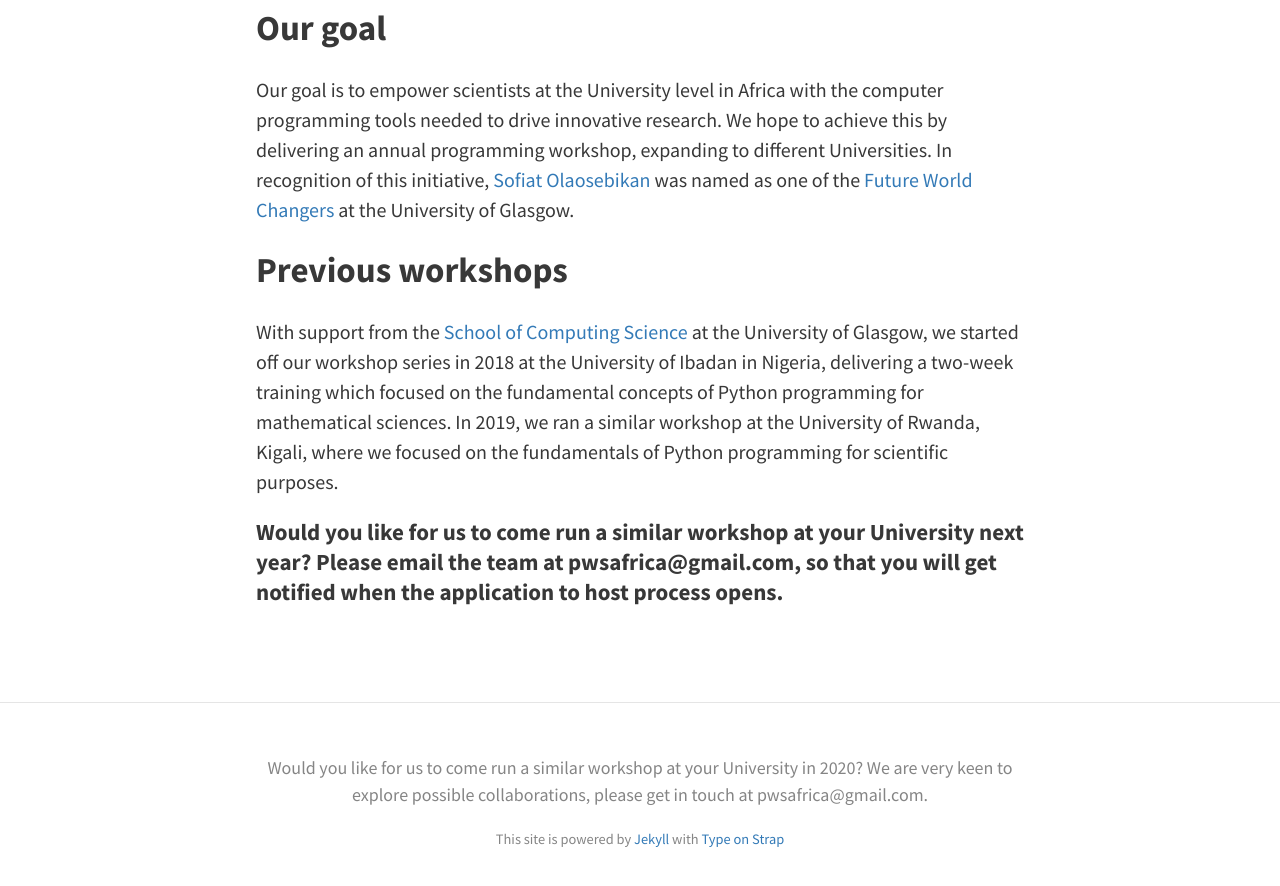
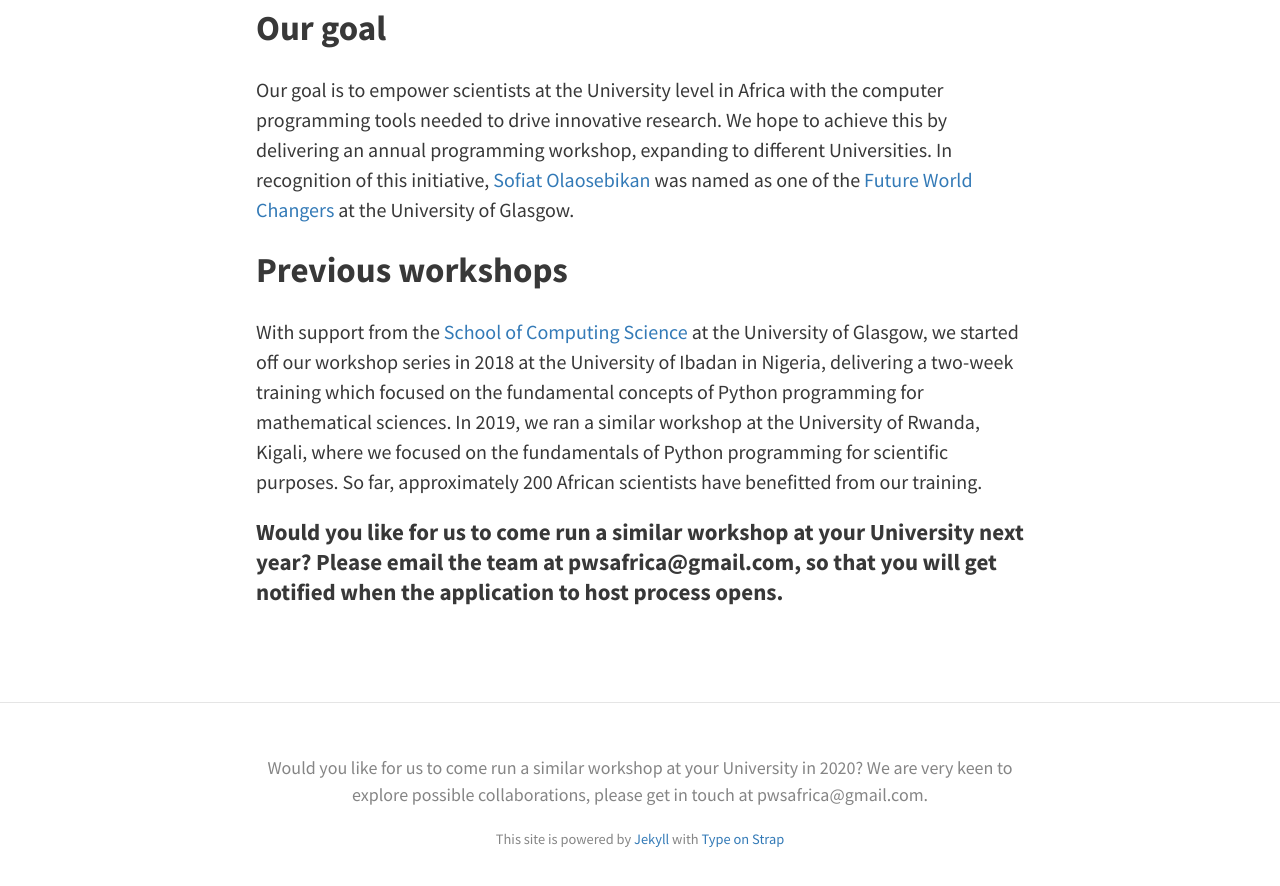
Before and after one commit to pwsafrica/pwsafrica.github.io, a Jekyll site: the page built from pages/1_about.md, in a window 1280 px wide and 900 px high, scrolled down 588 px. Shown: the top 886 px of the window. Built offline with Jekyll 4.4.1, drawn with Linux system fonts in a browser that asks for light colours.

Commit message:
more on about

```diff
--- a/pages/1_about.md
+++ b/pages/1_about.md
@@ -10,6 +10,6 @@ feature-img: "assets/img/pexels/computer2-2.jpg"
 Our goal is to empower scientists at the University level in Africa with the computer programming tools needed to drive innovative research. We hope to achieve this by delivering an annual programming workshop, expanding to different Universities. In recognition of this initiative, [Sofiat Olaosebikan](http://dcs.gla.ac.uk/~sofiat) was named as one of the [Future World Changers](https://www.gla.ac.uk/study/studentlife/worldchangers/future/sofiat) at the University of Glasgow.
 
 ## Previous workshops
-With support from the [School of Computing Science](https://www.gla.ac.uk/schools/computing/internationalpartners/internationaloutreach/) at the University of Glasgow, we started off our workshop series in 2018 at the University of Ibadan in Nigeria, delivering a two-week training which focused on the fundamental concepts of Python programming for mathematical sciences. In 2019, we ran a similar workshop at the University of Rwanda, Kigali, where we focused on the fundamentals of Python programming for scientific purposes.
+With support from the [School of Computing Science](https://www.gla.ac.uk/schools/computing/internationalpartners/internationaloutreach/) at the University of Glasgow, we started off our workshop series in 2018 at the University of Ibadan in Nigeria, delivering a two-week training which focused on the fundamental concepts of Python programming for mathematical sciences. In 2019, we ran a similar workshop at the University of Rwanda, Kigali, where we focused on the fundamentals of Python programming for scientific purposes. So far, approximately 200 African scientists have benefitted from our training.
 
 #### Would you like for us to come run a similar workshop at your University next year? Please email the team at <emph> pwsafrica@gmail.com, so that you will get notified when the application to host process opens</emph>.
```
Also changed, not shown: pages/2_pwsafrica18.md (+2 -0 lines).
